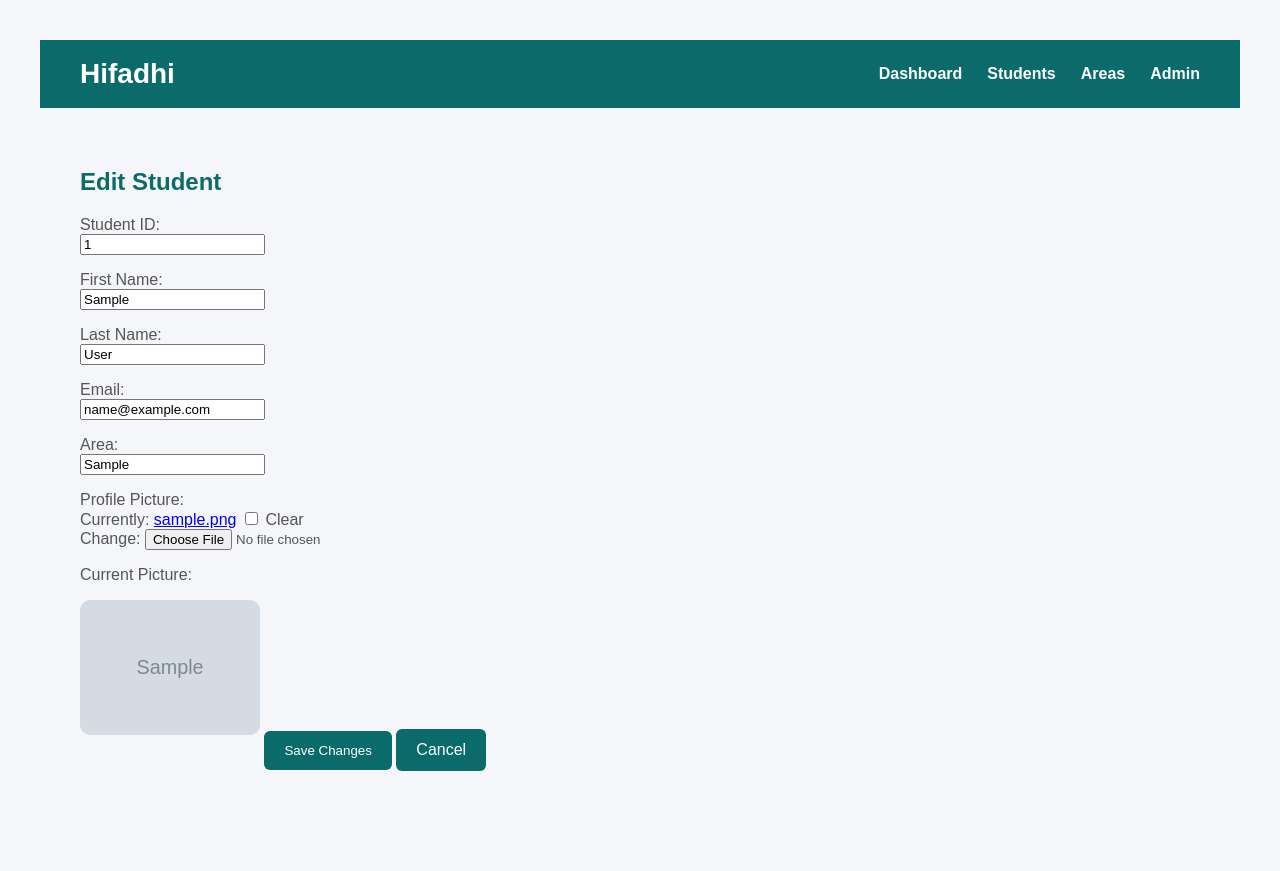
After one commit to freddymk/hifadhi, a Django app: page /students/1/edit/ in a window 1280 px wide. The commit adds this page. Run offline with Django 5.2, Linux system fonts and the light colour scheme; tables that the repository leaves empty hold one stand-in row (values such as "Sample post"); grey boxes marked "Sample" are stand-in pictures.

Commit message:
Completed student CRUD with profile pictures

```diff
--- a/students/forms.py
+++ b/students/forms.py
@@ -5,4 +5,11 @@ from .models import Student
 class StudentForm(forms.ModelForm):
     class Meta:
         model = Student
-        fields = "__all__"
+        fields = [
+            "student_id",
+            "first_name",
+            "last_name",
+            "email",
+            "area",
+            "profile_picture",
+        ]
--- a/students/models.py
+++ b/students/models.py
@@ -8,5 +8,12 @@ class Student(models.Model):
     last_name = models.CharField(max_length=100)
     email = models.EmailField()
     area = models.CharField(max_length=100, blank=True)
+
+    profile_picture = models.ImageField(
+    upload_to="students/",
+    blank=True,
+    null=True
+)
+
     def __str__(self):
         return f"{self.first_name} {self.last_name}"
--- a/students/urls.py
+++ b/students/urls.py
@@ -12,4 +12,6 @@ urlpatterns = [
 
     # Student profile
     path("students/<int:student_id>/", views.student_detail, name="student_detail"),
+    path("students/<int:student_id>/edit/", views.edit_student, name="edit_student"),
+    path("students/<int:student_id>/delete/", views.delete_student, name="delete_student"),
 ]
--- a/students/views.py
+++ b/students/views.py
@@ -1,15 +1,17 @@
-from django.shortcuts import render
+from django.shortcuts import render, redirect, get_object_or_404
 from .models import Student
 from .forms import StudentForm
-from django.shortcuts import render, redirect
 
 
 def home(request):
     total_students = Student.objects.count()
+
     context = {
-        'total_students': total_students,
+        "total_students": total_students,
     }
-    return render(request, 'home.html', context)
+
+    return render(request, "home.html", context)
+
 
 def student_list(request):
     students = Student.objects.all()
@@ -20,10 +22,10 @@ def student_list(request):
 
     return render(request, "students.html", context)
 
+
 def add_student(request):
-
     if request.method == "POST":
-        form = StudentForm(request.POST)
+        form = StudentForm(request.POST, request.FILES)
 
         if form.is_valid():
             form.save()
@@ -32,28 +34,49 @@ def add_student(request):
     else:
         form = StudentForm()
 
-    return render(request, "add_student.html", {"form": form})
+    return render(request, "add_student.html", {
+        "form": form
+    })
 
-def add_student(request):
-    if request.method == "POST":
-        student = Student(
-            student_id=request.POST["student_id"],
-            first_name=request.POST["first_name"],
-            last_name=request.POST["last_name"],
-            email=request.POST["email"],
-            area=request.POST["area"],
-        )
-        student.save()
-
-        return redirect("/students/")
-
-    return render(request, "add_student.html")
 
 def student_detail(request, student_id):
-    student = Student.objects.get(id=student_id)
+    student = get_object_or_404(Student, id=student_id)
 
-    context = {
+    return render(request, "student_detail.html", {
+        "student": student
+    })
+
+
+def edit_student(request, student_id):
+    student = get_object_or_404(Student, id=student_id)
+
+    if request.method == "POST":
+        form = StudentForm(
+            request.POST,
+            request.FILES,
+            instance=student
+        )
+
+        if form.is_valid():
+            form.save()
+            return redirect("student_detail", student_id=student.id)
+
+    else:
+        form = StudentForm(instance=student)
+
+    return render(request, "edit_student.html", {
+        "form": form,
         "student": student,
-    }
+    })
 
-    return render(request, "student_detail.html", context)
+
+def delete_student(request, student_id):
+    student = get_object_or_404(Student, id=student_id)
+
+    if request.method == "POST":
+        student.delete()
+        return redirect("student_list")
+
+    return render(request, "delete_student.html", {
+        "student": student,
+    })
--- /dev/null
+++ b/templates/edit_student.html
@@ -0,0 +1,62 @@
+{% extends "base.html" %}
+
+{% block title %}
+Edit Student
+{% endblock %}
+
+{% block content %}
+
+<h2>Edit Student</h2>
+
+<form method="POST" enctype="multipart/form-data">
+    {% csrf_token %}
+
+    <p>
+        <label>Student ID:</label><br>
+        {{ form.student_id }}
+    </p>
+
+    <p>
+        <label>First Name:</label><br>
+        {{ form.first_name }}
+    </p>
+
+    <p>
+        <label>Last Name:</label><br>
+        {{ form.last_name }}
+    </p>
+
+    <p>
+        <label>Email:</label><br>
+        {{ form.email }}
+    </p>
+
+    <p>
+        <label>Area:</label><br>
+        {{ form.area }}
+    </p>
+
+    <p>
+        <label>Profile Picture:</label><br>
+        {{ form.profile_picture }}
+    </p>
+
+    {% if student.profile_picture %}
+        <p>Current Picture:</p>
+        <img src="{{ student.profile_picture.url }}"
+             alt="Profile Picture"
+             width="180"
+             style="border-radius:10px; margin-bottom:20px;">
+    {% endif %}
+
+    <button type="submit" class="button">
+        Save Changes
+    </button>
+
+    <a href="{% url 'student_detail' student.id %}" class="button">
+        Cancel
+    </a>
+
+</form>
+
+{% endblock %}
```
Also changed, not shown: templates/delete_student.html (added, +35 -0 lines), templates/student_detail.html (+20 -1 lines), students/migrations/0003_student_profile_picture.py (added).
